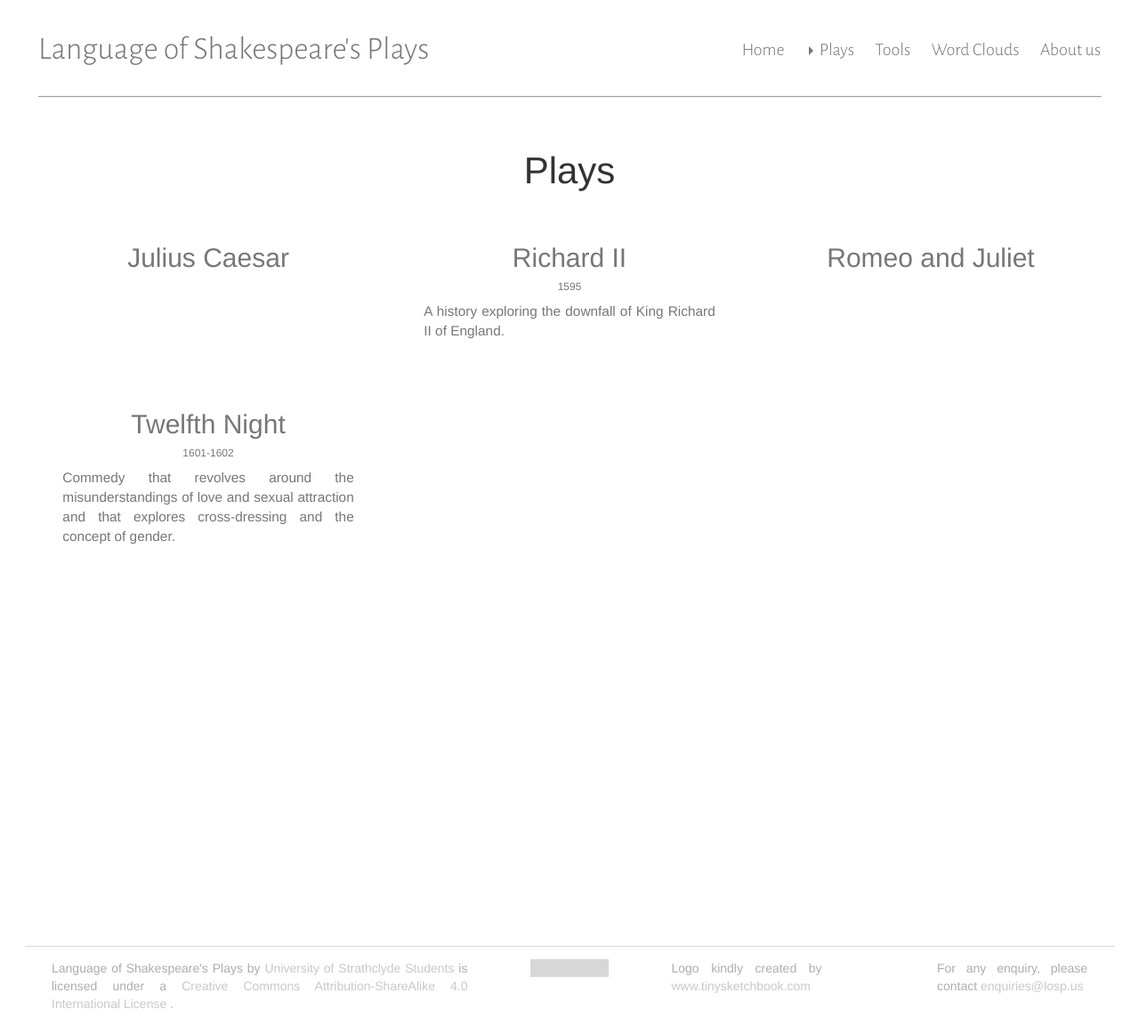
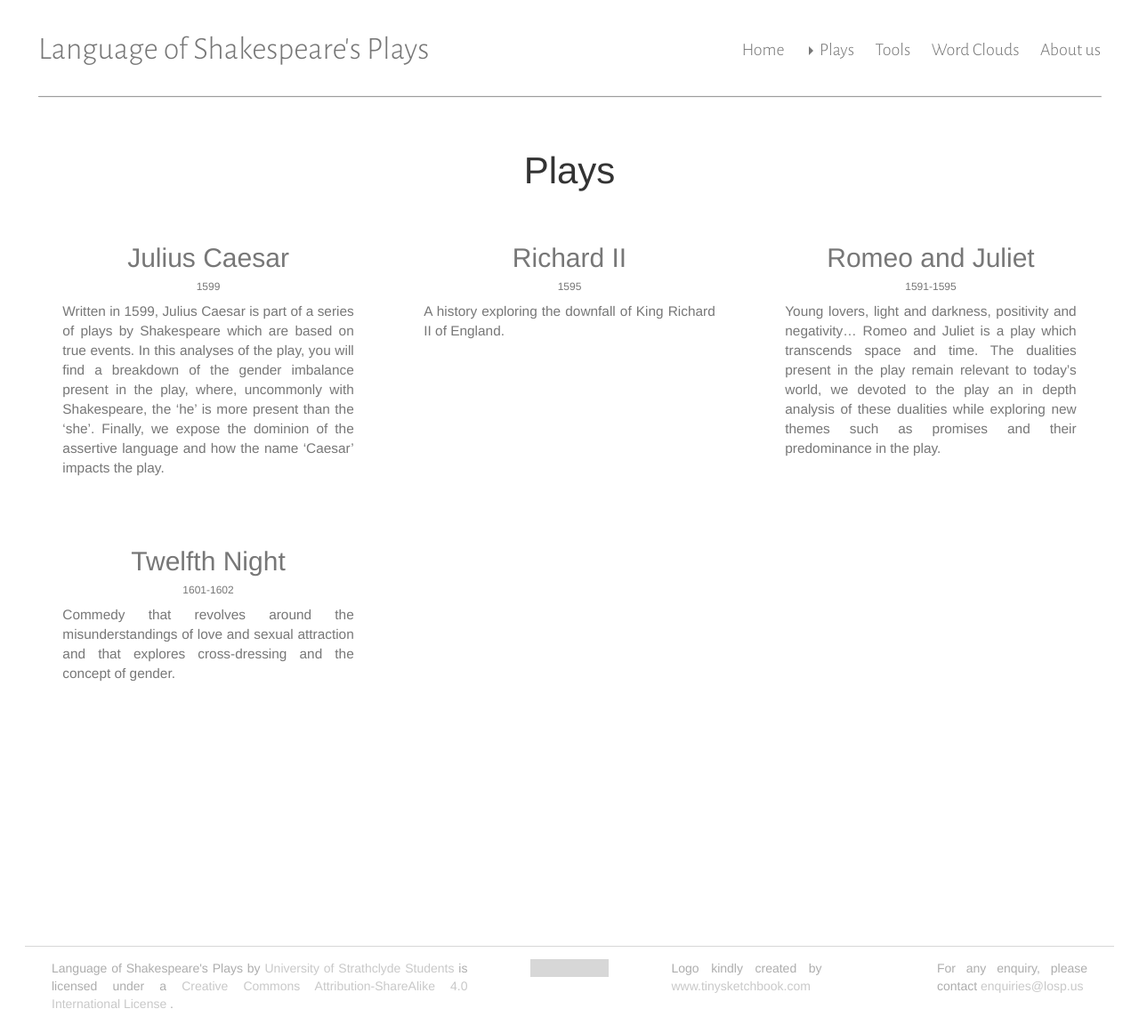
Before and after one commit to iahmed0/SU-LOSP.github.io, a Jekyll site: the page built from analyses.md, in a window 1280 px wide. Shown: the whole page at 89% size. Built offline with Jekyll 4.4.1, drawn with Linux system fonts in a browser that asks for light colours; grey boxes are pictures that could not be loaded.

Commit message:
Summary of Julius Caesar as well as Romeo Juliet involving details about their analyses

```diff
--- a/_analyses/julius_caesar/index.md
+++ b/_analyses/julius_caesar/index.md
@@ -3,6 +3,13 @@ title: Julius Caesar
 permalink: /analyses/julius_caesar/
 read_play: http://shakespeare.mit.edu/julius_caesar/full.html
 pdf: julius_caesar.pdf
+year: 1599
+summary: Written in 1599, Julius Caesar is part of a series of plays by Shakespeare
+  which are based on true events. In this analyses of the play, you will find
+  a breakdown of the gender imbalance present in the play, where,
+  uncommonly with Shakespeare, the ‘he’ is more present than the ‘she’.
+  Finally, we expose the dominion of the assertive language
+  and how the name ‘Caesar’ impacts the play.
 ---
 
 
--- a/_analyses/romeo_and_juliet/index.md
+++ b/_analyses/romeo_and_juliet/index.md
@@ -3,6 +3,12 @@ title: Romeo and Juliet
 permalink: /analyses/romeo_and_juliet/
 read_play: http://shakespeare.mit.edu/romeo_juliet/full.html
 pdf: RJ.pdf
+year: 1591-1595
+summary: Young lovers, light and darkness, positivity and negativity…
+  Romeo and Juliet is a play which transcends space and time.
+  The dualities present in the play remain relevant to today’s world,
+  we devoted to the play an in depth analysis of these dualities
+  while exploring new themes such as promises and their predominance in the play.
 ---
 
 
```
